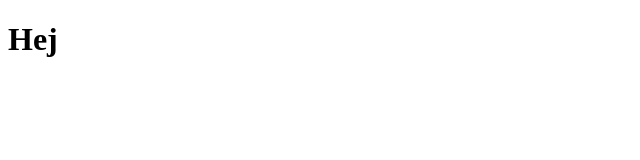
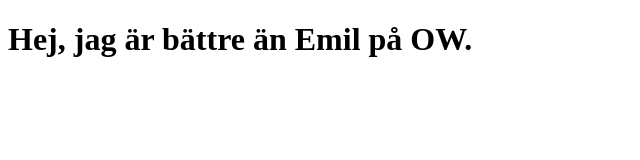
Before and after one commit to Mattans94/su17-test-repo, a plain HTML site: page www/index.html in a window 1280 px wide. Shown: the whole page, without its empty margins (0-640 px from the left). Drawn offline with Linux system fonts and the light colour scheme.

Commit message:
Changed h1

```diff
--- a/www/index.html
+++ b/www/index.html
@@ -5,7 +5,7 @@
 </head>
 <body>
 
-	<h1>Hej</h1>
+	<h1>Hej, jag är bättre än Emil på OW.</h1>
 
 </body>
 </html>
```
